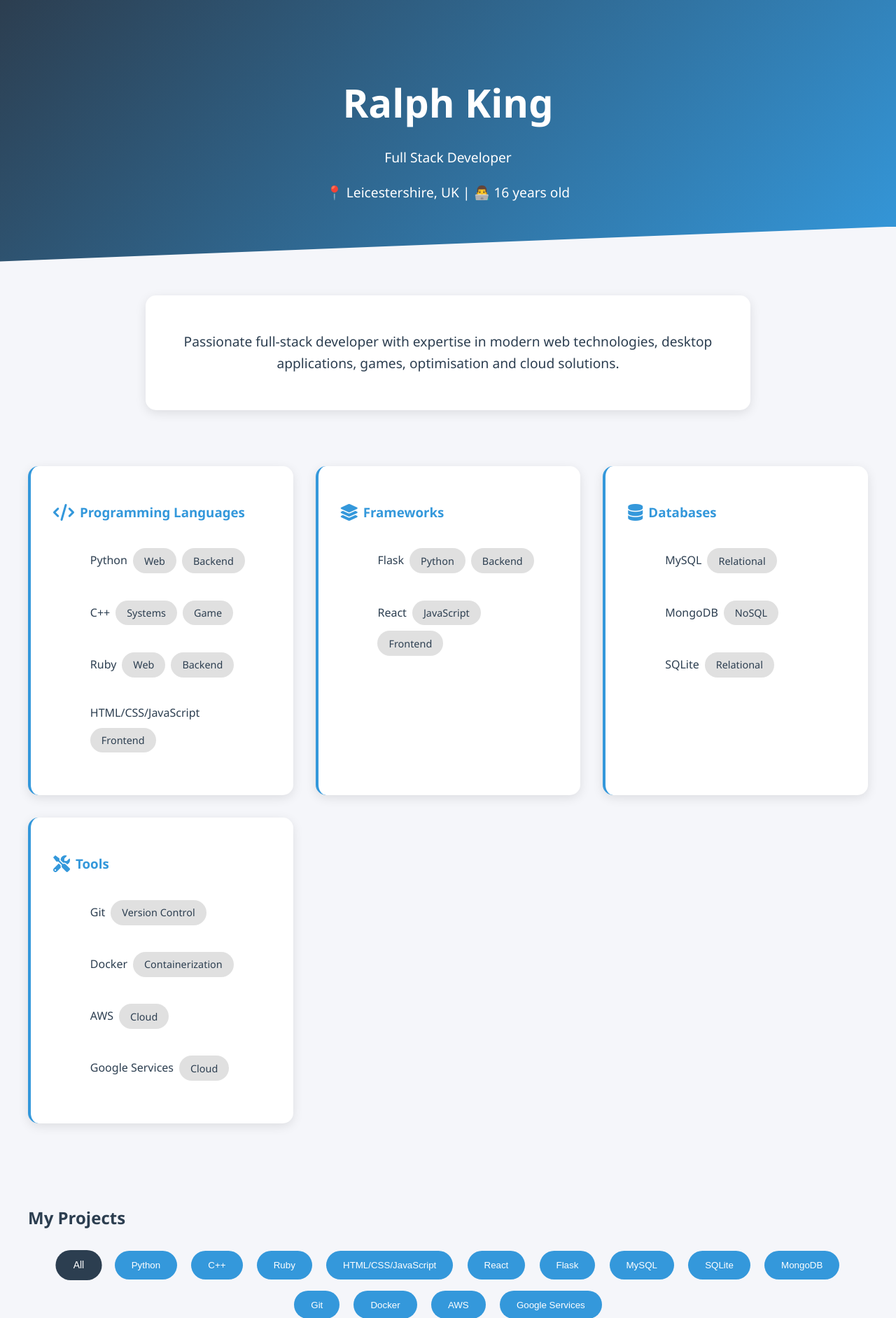
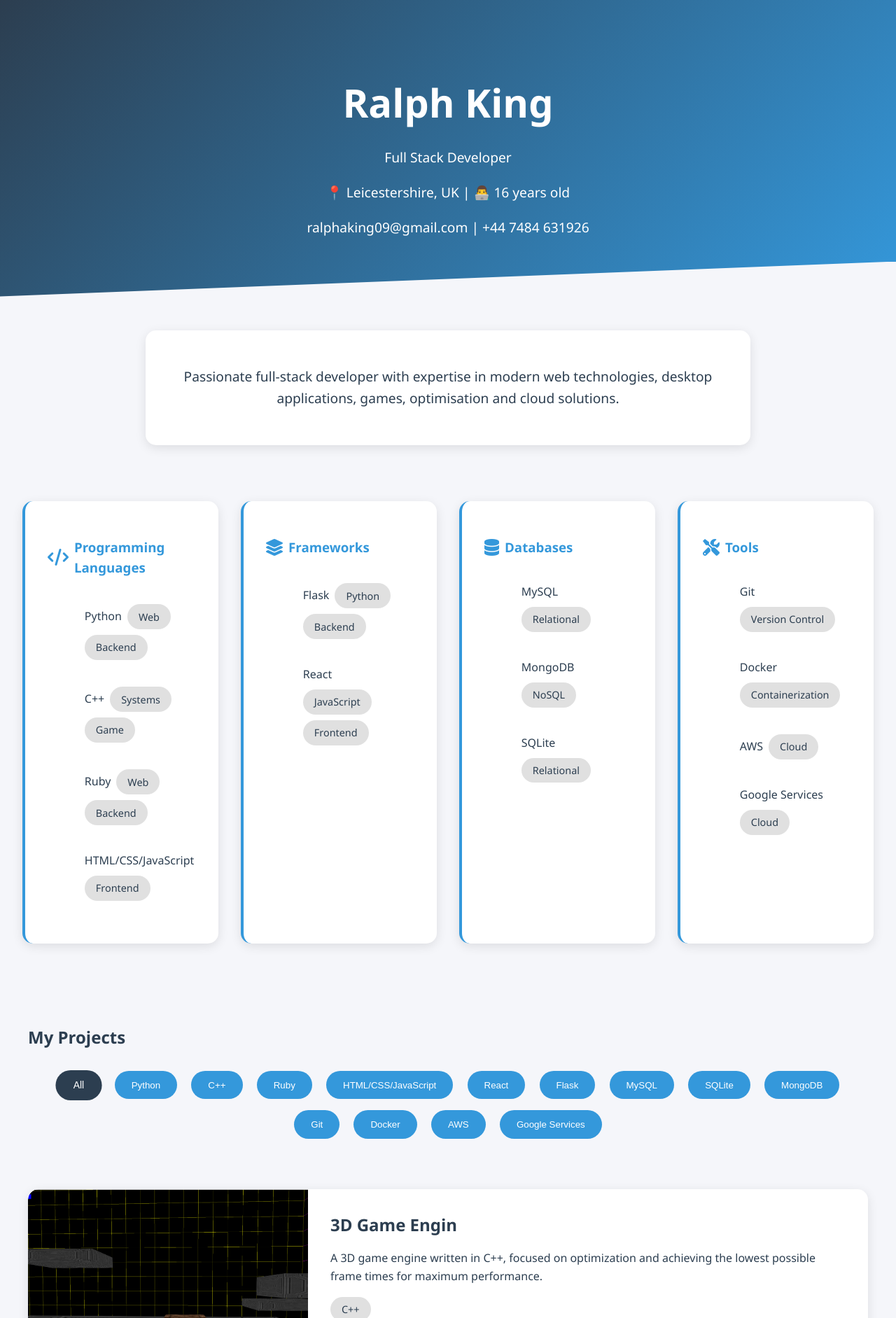
Before and after one commit to RalphAKing/Portfolio, a Flask app: page /portfolio in a window 1280 px wide. Shown: the top 1883 px of the page at 70% size. Run offline with Flask 3, Linux system fonts and the light colour scheme.

Commit message:
added contanct details

```diff
--- a/templates/portfolio.html
+++ b/templates/portfolio.html
@@ -73,7 +73,7 @@
         grid-template-columns: repeat(auto-fit, minmax(280px, 1fr));
         gap: 2rem;
         padding: 2rem;
-        max-width: 1200px;
+        max-width: auto;
         margin: 0 auto;
     }
 
@@ -307,6 +307,7 @@
         <h1>Ralph King</h1>
         <p>Full Stack Developer</p>
         <p>📍 Leicestershire, UK | 👨‍💻 16 years old</p>
+        <p>ralphaking09@gmail.com | +44 7484 631926</p>
     </div>
 
     <div class="profile-info">
```
